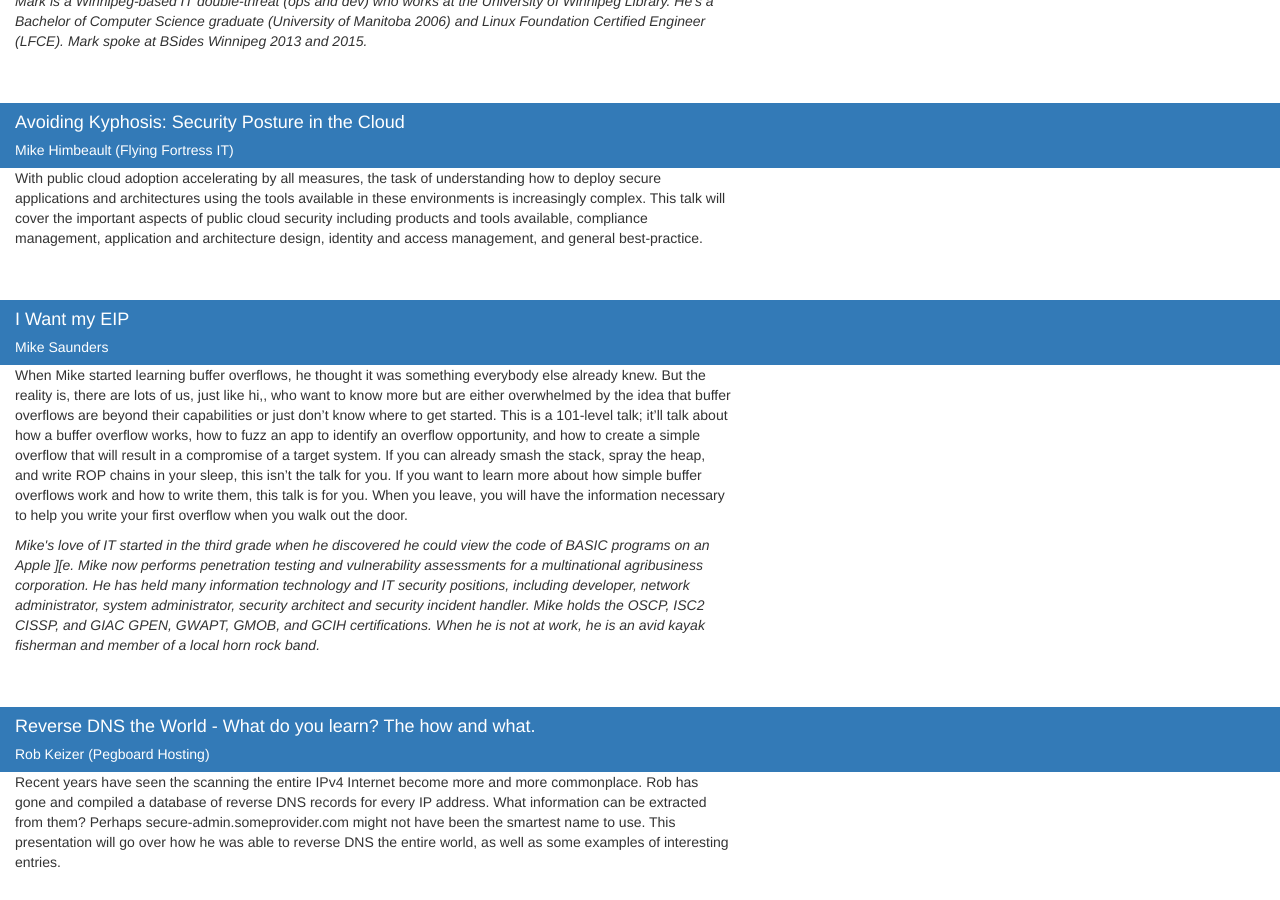
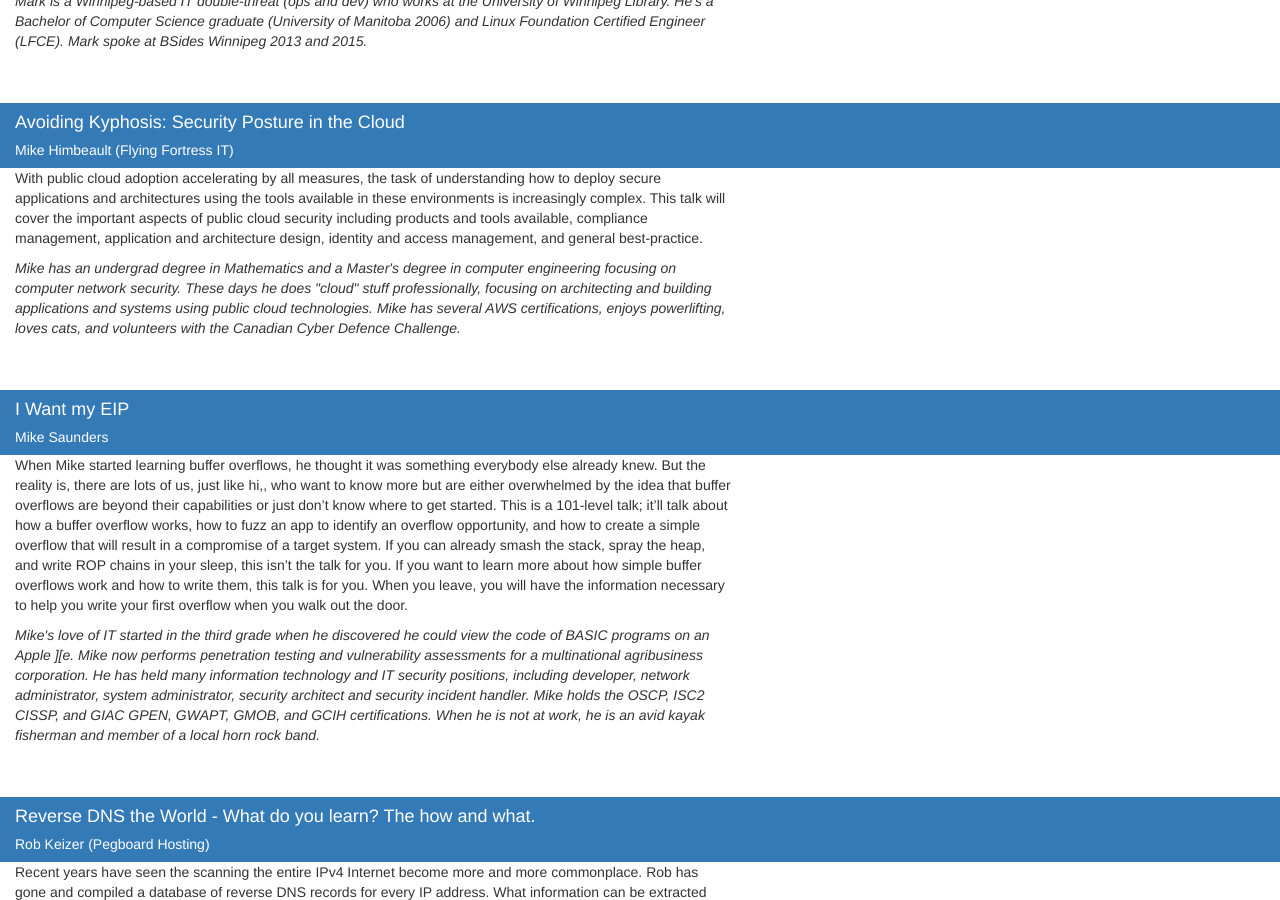
Before and after one commit to bsideswpg/bsideswpg.github.io, a Jekyll site: the page built from 2017-speakers.md, in a window 1280 px wide and 900 px high, scrolled down 2510 px. Built offline with Jekyll 4.4.1, drawn with Linux system fonts in a browser that asks for light colours.

Commit message:
Add bio.

```diff
--- a/2017-speakers.md
+++ b/2017-speakers.md
@@ -169,7 +169,7 @@ permalink: /speakers/
   <div class="col-lg-7">
     <p class="abstract">With public cloud adoption accelerating by all measures, the task of understanding how to deploy secure applications and architectures using the tools available in these environments is increasingly complex. This talk will cover the important aspects of public cloud security including products and tools available, compliance management, application and architecture design, identity and access management, and general best-practice.</p>
 
-    <p class="bio"></p>
+    <p class="bio">Mike has an undergrad degree in Mathematics and a Master's degree in computer engineering focusing on computer network security. These days he does "cloud" stuff professionally, focusing on architecting and building applications and systems using public cloud technologies. Mike has several AWS certifications, enjoys powerlifting, loves cats, and volunteers with the Canadian Cyber Defence Challenge.</p>
   </div>
 </div>
 
```
